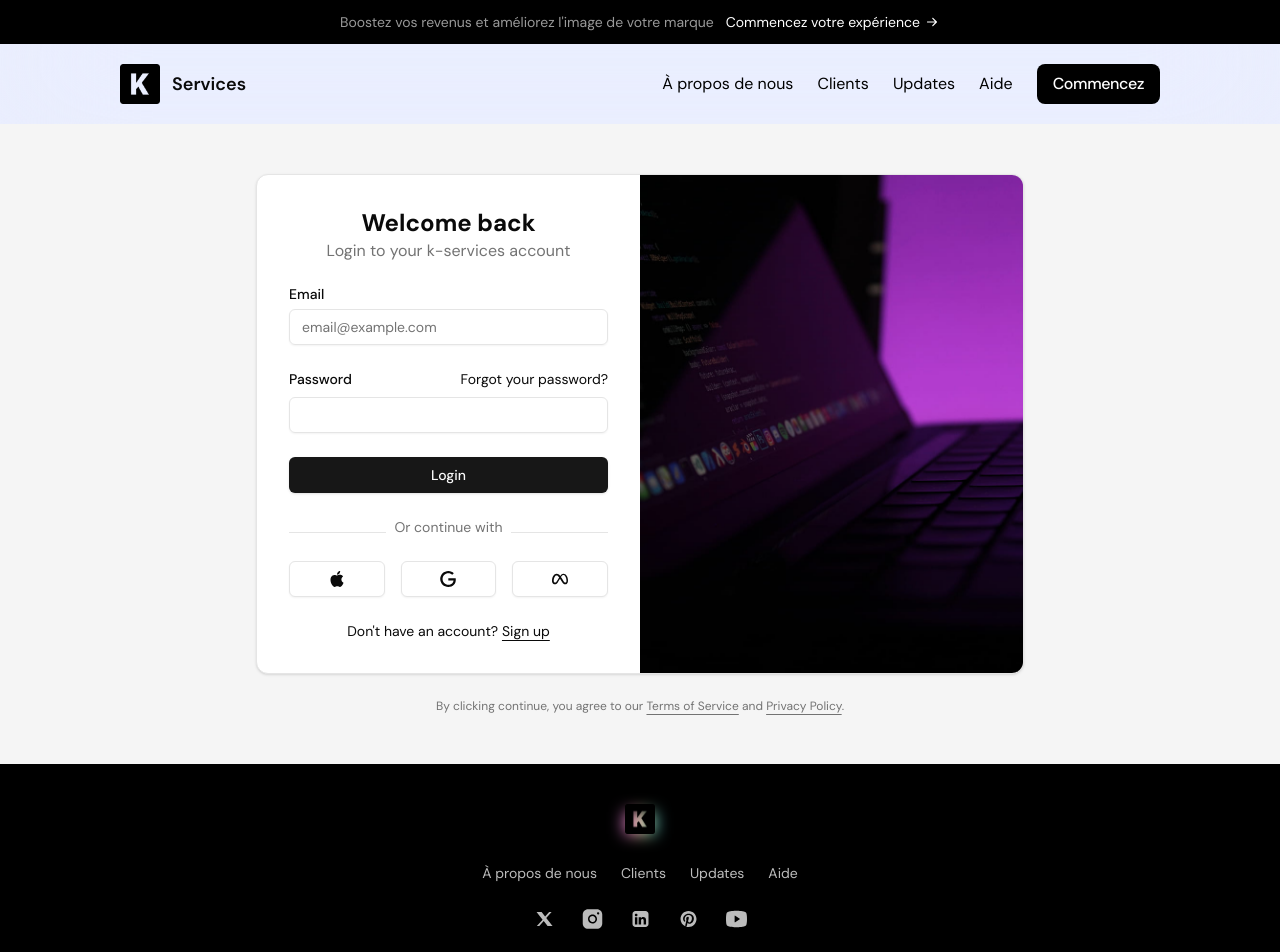
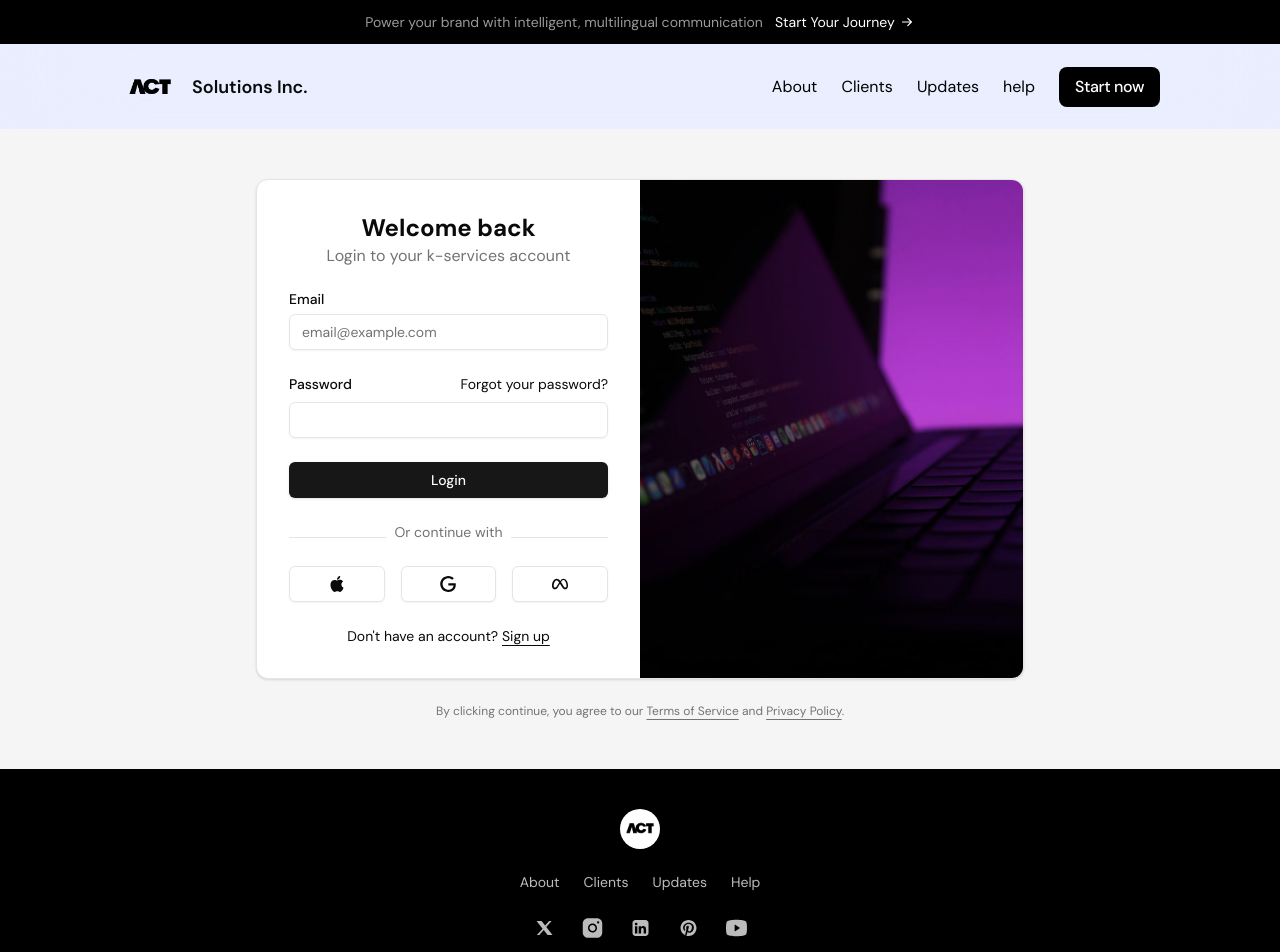
Before and after one commit to Kr1m0000/Kr1m0000-k-services-web, a Next.js app: page /login in a window 1280 px wide. Shown: the top 952 px of the page. Built offline with nearby package versions, Linux system fonts and the light colour scheme.

Commit message:
AICloudTranslation Solutions Inc.

```diff
--- a/src/app/layout.tsx
+++ b/src/app/layout.tsx
@@ -16,7 +16,7 @@ export const metadata: Metadata = {
   openGraph: {
     title: "K-Services",
     description: "Digital solutions for web and mobile apps.",
-    url: "https://yourdomain.com", // Replace with your actual URL
+    url: "https://krimou.vercel.app", // Replace with your actual URL
     siteName: "K-Services",
     images: [
       {
--- a/src/sections/CallToAction.tsx
+++ b/src/sections/CallToAction.tsx
@@ -22,9 +22,9 @@ export const CallToAction = () => {
     >
       <div className="container">
         <div className="section-heading relative">
-          <h2 className="section-title">N'attendez plus</h2>
+          <h2 className="section-title">Do not ever wait</h2>
           <p className="section-description mt-5">
-            Inscrivez-vous et allez de l'avant. Bénéficiez de nos divers services digitals
+          Sign up today and take advantage of our powerful AI translation services to move your content forward—faster, smarter, and at scale.
           </p>
           <motion.img
             src={starImage.src}
@@ -47,10 +47,10 @@ export const CallToAction = () => {
         </div>
         <div className="flex gap-2 mt-10 justify-center">
           <Link href='/login'>
-            <button className="btn btn-primary">Commencez</button>
+            <button className="btn btn-primary">Start now</button>
           </Link>
           <button className="btn btn-text gap-1">
-            <span>À propos de nous</span>
+            <span>About</span>
             <ArrowRight className="h-5 w-5" />
           </button>
         </div>
--- a/src/sections/Footer.tsx
+++ b/src/sections/Footer.tsx
@@ -1,5 +1,5 @@
 import Image from "next/image";
-import logo from "@/assets/logosaas.png";
+import logo from "@/assets/act.png";
 import SocialX from "@/assets/social-x.svg";
 import SocialInsta from "@/assets/social-insta.svg";
 import SocialLinkedIn from "@/assets/social-linkedin.svg";
@@ -10,15 +10,16 @@ export const Footer = () => {
   return (
     <footer className="bg-black text-[#BCBCBC] text-sm py-10 text-center">
       <div className="container">
-        <div className="inline-flex relative before:content-[''] before:top-2 before:bottom-0 before:w-full before:blur before:bg-[linear-gradient(to_right,#F87BFF,#FB92CF,#FFDD9B,#C2F0B1,#2FD8FE)] before:absolute">
-          <Image src={logo} height={30} alt="SaaS logo" className="relative" />
-        </div>
+      <div className="inline-flex items-center justify-center relative before:content-[''] before:absolute before:inset-0 before:rounded-full before:bg-white before:w-10 before:h-10">
+  <Image src={logo} height={30} alt="SaaS logo" className="relative z-10 mt-1" />
+</div>
+
         <nav className="flex flex-col md:flex-row md:justify-center gap-6 mt-6">
-        <a href="#">À propos de nous</a>
+        <a href="#">About</a>
               {/* <a href="#"></a> */}
               <a href="#">Clients</a>
               <a href="#">Updates</a>
-              <a href="#">Aide</a>
+              <a href="#">Help</a>
         </nav>
         <div className="flex justify-center gap-6 mt-6">
           <SocialX />
@@ -28,7 +29,7 @@ export const Footer = () => {
           <SocialYoutube />
         </div>
         <p className="mt-6">
-          &copy; 2025 Your Company, Inc. All rights reserved.
+          &copy; 2025 AICloudTranslation Solutions Inc. All rights reserved.
         </p>
       </div>
     </footer>
--- a/src/sections/Header.tsx
+++ b/src/sections/Header.tsx
@@ -1,5 +1,5 @@
 import ArrowRight from "@/assets/arrow-right.svg";
-import Logo from "@/assets/logosaas.png";
+import Logo from "@/assets/act.png";
 import Image from "next/image";
 import MenuIcon from "@/assets/menu.svg";
 import Link from "next/link";
@@ -10,11 +10,11 @@ export const Header = () => {
     <header className="sticky top-0 backdrop-blur-3xl z-20">
       <div className="flex justify-center items-center py-3 bg-black text-white text-sm gap-3">
         <p className="text-white/60 hidden md:block">
-          Boostez vos revenus et améliorez l'image de votre marque
+        Power your brand with intelligent, multilingual communication
         </p>
         <div className="inline-flex gap-1 items-center">
           <Link href='/login'>
-            <p>Commencez votre expérience</p>
+            <p>Start Your Journey</p>
           </Link>
           <ArrowRight className="h-4 w-4 inline-flex justify-center items-center" />
         </div>
@@ -26,23 +26,23 @@ export const Header = () => {
 
             <div className="flex items-center space-x-3">  {/* flex for layout, space for gap */}
               <Link href='/'>
-                <Image src={Logo} alt="Saas Logo" height={40} width={40} />
+                <Image src={Logo} alt="Saas Logo" height={60} width={60} />
               </Link>
               <Link href='/'>
-                <h1 className="text-lg font-semibold">Services</h1>
+                <h1 className="text-lg font-semibold">Solutions Inc.</h1>
               </Link>
             </div>
 
 
             <MenuIcon className="h-8 w-8 md:hidden" />
             <nav className="hidden md:flex gap-6 text-black items-center">
-              <h1 >À propos de nous</h1>
+              <h1 >About</h1>
               <h1 >Clients</h1>
               <h1 >Updates</h1>
-              <h1 >Aide</h1>
+              <h1 >help</h1>
               <Link href="/login">
                 <button className="bg-black text-white px-4 py-2 rounded-lg font-medium inline-flex items-center justify-center tracking-tight">
-                  Commencez
+                  Start now
                 </button>
               </Link>
 
--- a/src/sections/Hero.tsx
+++ b/src/sections/Hero.tsx
@@ -29,20 +29,20 @@ export const Hero = () => {
       <div className="container">
         <div className="md:flex items-center">
           <div className="md:w-[478px]">
-            <div className="tag">Abd-Elkrim TIZA</div>
-            <h1 className="text-5xl md:text-7xl font-bold tracking-tighter bg-gradient-to-b from-black to-[#001E80] text-transparent bg-clip-text mt-6">
-              Ne jamais faire Les choses à Moitié
+            <div className="tag">AICloudTranslation Solutions Inc.</div>
+            <h1 className="text-4xl md:text-7xl font-bold tracking-tighter bg-gradient-to-b from-black to-[#001E80] text-transparent bg-clip-text mt-6">
+            Translation, Reinvented by AI & Cloud
             </h1>
             <p className="text-xl text-[#010D3E] tracking-tight mt-6">
-              Commencez votre business en ligne, offrez-vous une infinité de possiblités et déployez-vous sur le marché
+            Launch your AI-driven translation workflow, scale multilingual content instantly, and accelerate your global reach.
             </p>
             <div className="flex gap-1 items-center mt-[30px]">
               <Link href='/login'>
-                <button className="btn btn-primary">Commencez</button>
+                <button className="btn btn-primary">Start now</button>
               </Link>
 
               <button className="btn btn-text gap-1">
-                <span>À propos de nous</span>
+                <span>About</span>
                 <ArrowIcon className="h-5 w-5" />
               </button>
             </div>
--- a/src/sections/Pricing.tsx
+++ b/src/sections/Pricing.tsx
@@ -57,10 +57,10 @@ export const Pricing = () => {
     <section className="py-24 bg-white">
       <div className="container">
         <div className="section-heading">
-          <h2 className="section-title">Nos plans</h2>
+          <h2 className="section-title">Our plans</h2>
           <p className="section-description mt-5">
-  Nous proposons une gamme de solutions adaptées à vos besoins, au meilleur rapport qualité-prix. Que vous recherchiez une application mobile ou un site web, notre équipe saura vous satisfaire.
-</p>
+            We offer flexible, scalable solutions designed to meet your translation needs—at the best value. Whether you're looking for API access, a self-service platform, or custom AI model training, we've got you covered.
+          </p>
 
         </div>
         <div className="flex flex-col gap-6 items-center mt-10 lg:flex-row lg:items-end lg:justify-center">
@@ -110,7 +110,7 @@ export const Pricing = () => {
                 </div>
                 <div className="flex items-baseline gap-1 mt-[30px]">
                   <span className="text-4xl font-bold tracking-tighter leading-none">
-                   {isCustom ? `+${monthlyPrice}` : monthlyPrice}
+                    {isCustom ? `+${monthlyPrice}` : monthlyPrice}
                   </span>
                   <span className="tracking-tight font-bold text-grey/10">
                     /projet
--- a/src/sections/ProductShowcase.tsx
+++ b/src/sections/ProductShowcase.tsx
@@ -1,5 +1,5 @@
 "use client";
-import productImage from "@/assets/product-image.png";
+import productImage from "@/assets/tasuqilt.png";
 import pyramidImage from "@/assets/pyramid.png";
 import tubeImage from "@/assets/tube.png";
 import Image from "next/image";
@@ -21,17 +21,17 @@ export const ProductShowcase = () => {
       <div className="container">
         <div className="section-heading">
           <div className="flex justify-center">
-            <div className="tag">L' E-Commerce à votre portée</div>
+            <div className="tag">AI-Powered Translation at Your Fingertips</div>
           </div>
           <h2 className="section-title mt-5">
-            Une solution efficace pour vos commandes
+            A Smarter Way to Handle Multilingual Content
           </h2>
           <p className="section-description mt-5">
-            Assurez la traçabilité de vos commandes et une meilleure experience avec vos clients
+            Ensure translation accuracy, content traceability, and deliver a seamless experience across global audiences.
           </p>
         </div>
         <div className="relative">
-          <Image src={productImage} alt="Product Image" className="mt-10" />
+        <Image src={productImage} alt="Product Image" className="mt-10 rounded-3xl" />
           <motion.img
             src={pyramidImage.src}
             alt="Pyramid Image"
--- a/src/sections/Testimonials.tsx
+++ b/src/sections/Testimonials.tsx
@@ -128,10 +128,9 @@ export const Testimonials = () => {
           <div className="flex justify-center">
             <div className="tag">Testimonials</div>
           </div>
-          <h2 className="section-title mt-5">Nos retours clients</h2>
+          <h2 className="section-title mt-5">What Our Clients Say</h2>
           <p className="section-description mt-5">
-            Des design intuitufs aux fonctions backend avancées notre équipe fait de son mieux pour vous satisfaire
-
+            From intuitive interfaces to advanced AI translation capabilities, our team is dedicated to delivering solutions that exceed expectations.
           </p>
         </div>
         <div className="flex justify-center gap-6 mt-10 [mask-image:linear-gradient(to_bottom,transparent,black_25%,black_75%,transparent)] max-h-[738px] overflow-hidden">
```
Also changed, not shown: src/assets/act.png (added), src/assets/tasuqilt.png (added).
